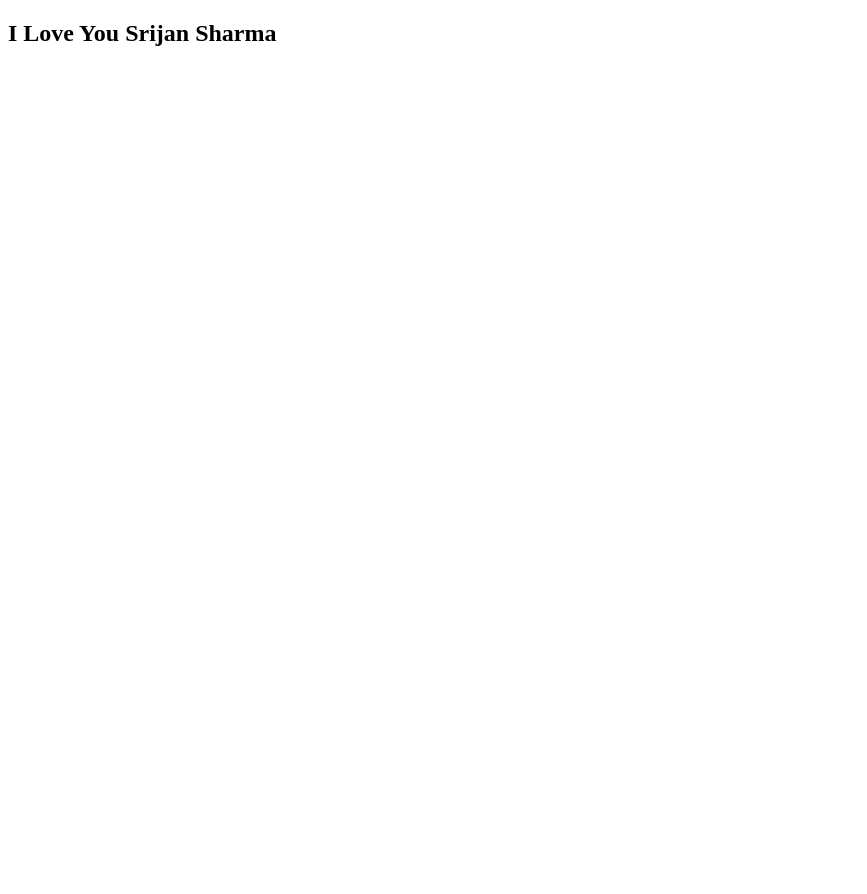
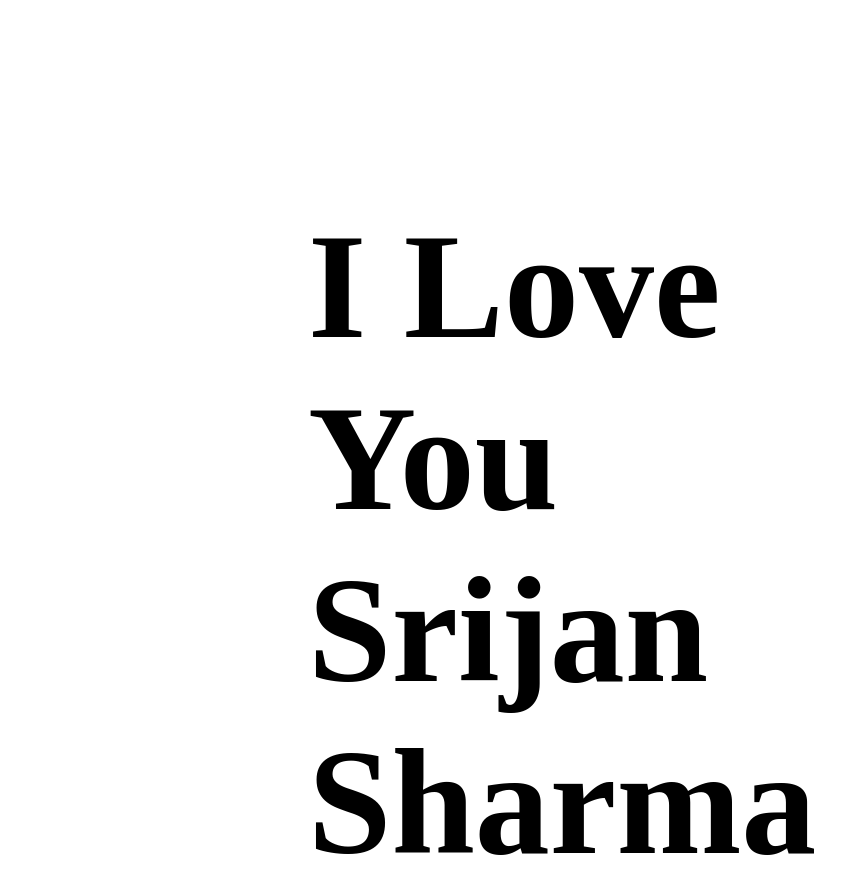
Before and after one commit to anshul29292929/backend-development, a website: page index.html in a window 1280 px wide. Shown: the whole page, without its empty margins (0-867 px from the left). Before the commit the page ends 800 px from the top, so only its background shows below. Drawn offline with Linux system fonts and the light colour scheme.

Commit message:
commit 2

```diff
--- a/css/index.css
+++ b/css/index.css
@@ -1,3 +1,7 @@
-h2{
-    font-size: 200px;
+.anshul {
+    font-size: 100px;
+    margin-top: 200px;
+    margin-left: 300px;
+    margin-bottom: 300px;
+    margin-right: 300px;
 }
--- a/index.html
+++ b/index.html
@@ -1,12 +1,14 @@
 <!DOCTYPE html>
 <html lang="en">
 <head>
-    <link src="css/index.css" rel="stylesheet">
+    <link href="css/index.css" rel="stylesheet">
     <meta charset="UTF-8">
     <meta name="viewport" content="width=device-width, initial-scale=1.0">
     <title>Document</title>
 </head>
 <body>
-    <h2>I Love You Srijan Sharma</h2>
+    <div class="anshul">
+        <h2>I Love You Srijan Sharma</h2>
+    </div>
 </body>
 </html>
```
